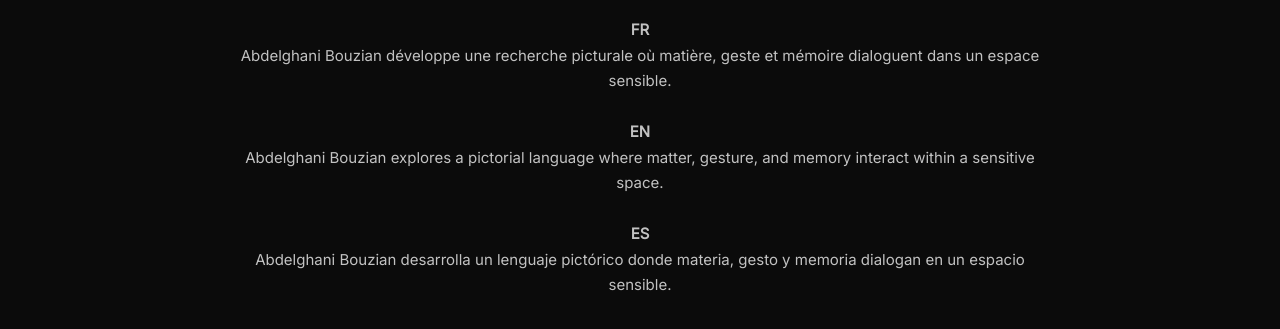
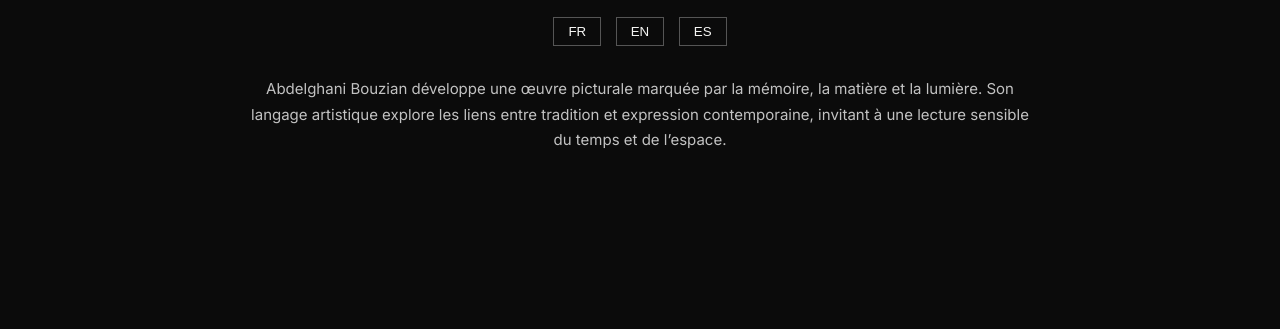
Before and after one commit to Conil11/galerieconil, a plain HTML site: page abdelghani-bouzian.html in a window 1280 px wide. Shown: the part 759-1088 px from the top of the page. After the commit the page ends 992 px from the top, so only its background shows below. Drawn offline with nearby package versions, Linux system fonts and the light colour scheme.

Commit message:
Update abdelghani-bouzian.html

```diff
--- a/abdelghani-bouzian.html
+++ b/abdelghani-bouzian.html
@@ -8,18 +8,86 @@
   <link href="https://fonts.googleapis.com/css2?family=Playfair+Display:wght@500;700&family=Inter:wght@300;400&display=swap" rel="stylesheet">
 
   <style>
-    body { margin:0; background:#0B0B0B; color:#F5F5F3; font-family:"Inter",sans-serif; }
-    nav { display:flex; justify-content:center; gap:40px; padding:25px 0; border-bottom:1px solid #222; font-size:14px; }
-    nav a { text-decoration:none; color:#F5F5F3; opacity:.8; transition:.3s; }
-    nav a:hover { opacity:1; }
-    .hero { width:100%; height:70vh; object-fit:cover; }
-    .container { max-width:800px; margin:auto; padding:40px 20px 80px; text-align:center; }
-    h1 { font-family:"Playfair Display",serif; font-size:42px; margin-bottom:20px; }
-    .bio { color:#C2C2C2; line-height:1.7; font-size:15px; }
+    body {
+      margin: 0;
+      background: #0B0B0B;
+      color: #F5F5F3;
+      font-family: "Inter", sans-serif;
+    }
+
+    nav {
+      display: flex;
+      justify-content: center;
+      gap: 40px;
+      padding: 25px 0;
+      border-bottom: 1px solid #222;
+      font-size: 14px;
+    }
+
+    nav a {
+      text-decoration: none;
+      color: #F5F5F3;
+      opacity: 0.8;
+      transition: 0.3s;
+    }
+
+    nav a:hover {
+      opacity: 1;
+    }
+
+    .hero {
+      width: 100%;
+      height: 70vh;
+      object-fit: cover;
+    }
+
+    .container {
+      max-width: 800px;
+      margin: auto;
+      padding: 40px 20px 80px;
+      text-align: center;
+    }
+
+    h1 {
+      font-family: "Playfair Display", serif;
+      font-size: 42px;
+      margin-bottom: 20px;
+    }
+
+    .lang-buttons {
+      margin-bottom: 30px;
+    }
+
+    .lang-buttons button {
+      background: transparent;
+      border: 1px solid #555;
+      color: #F5F5F3;
+      padding: 6px 14px;
+      margin: 0 5px;
+      cursor: pointer;
+      transition: 0.3s;
+    }
+
+    .lang-buttons button:hover {
+      background: #F5F5F3;
+      color: #0B0B0B;
+    }
+
+    .bio {
+      display: none;
+      color: #C2C2C2;
+      line-height: 1.7;
+      font-size: 15px;
+    }
+
+    .bio.active {
+      display: block;
+    }
   </style>
 </head>
 
 <body>
+
   <nav>
     <a href="index.html">Accueil</a>
     <a href="artistes.html">Artistes</a>
@@ -27,20 +95,48 @@
     <a href="contact.html">Contact</a>
   </nav>
 
+  <!-- Imagen del artista (luego pondremos la real) -->
   <img class="hero" src="https://via.placeholder.com/1600x900" alt="Abdelghani Bouzian">
 
   <div class="container">
     <h1>Abdelghani Bouzian</h1>
-    <div class="bio">
-      <strong>FR</strong><br>
-      Abdelghani Bouzian développe une recherche picturale où matière, geste et mémoire dialoguent dans un espace sensible.<br><br>
 
-      <strong>EN</strong><br>
-      Abdelghani Bouzian explores a pictorial language where matter, gesture, and memory interact within a sensitive space.<br><br>
+    <!-- Botones de idioma -->
+    <div class="lang-buttons">
+      <button onclick="showLang('fr')">FR</button>
+      <button onclick="showLang('en')">EN</button>
+      <button onclick="showLang('es')">ES</button>
+    </div>
 
-      <strong>ES</strong><br>
-      Abdelghani Bouzian desarrolla un lenguaje pictórico donde materia, gesto y memoria dialogan en un espacio sensible.
+    <!-- Biografías -->
+    <div id="fr" class="bio active">
+      Abdelghani Bouzian développe une œuvre picturale marquée par la mémoire,
+      la matière et la lumière. Son langage artistique explore les liens entre
+      tradition et expression contemporaine, invitant à une lecture sensible
+      du temps et de l’espace.
+    </div>
+
+    <div id="en" class="bio">
+      Abdelghani Bouzian develops a pictorial work shaped by memory,
+      material and light. His artistic language explores the relationship
+      between tradition and contemporary expression, inviting a sensitive
+      reading of time and space.
+    </div>
+
+    <div id="es" class="bio">
+      Abdelghani Bouzian desarrolla una obra pictórica marcada por la memoria,
+      la materia y la luz. Su lenguaje artístico explora la relación entre
+      tradición y expresión contemporánea, invitando a una lectura sensible
+      del tiempo y el espacio.
     </div>
   </div>
+
+  <script>
+    function showLang(lang) {
+      document.querySelectorAll('.bio').forEach(el => el.classList.remove('active'));
+      document.getElementById(lang).classList.add('active');
+    }
+  </script>
+
 </body>
 </html>
```
